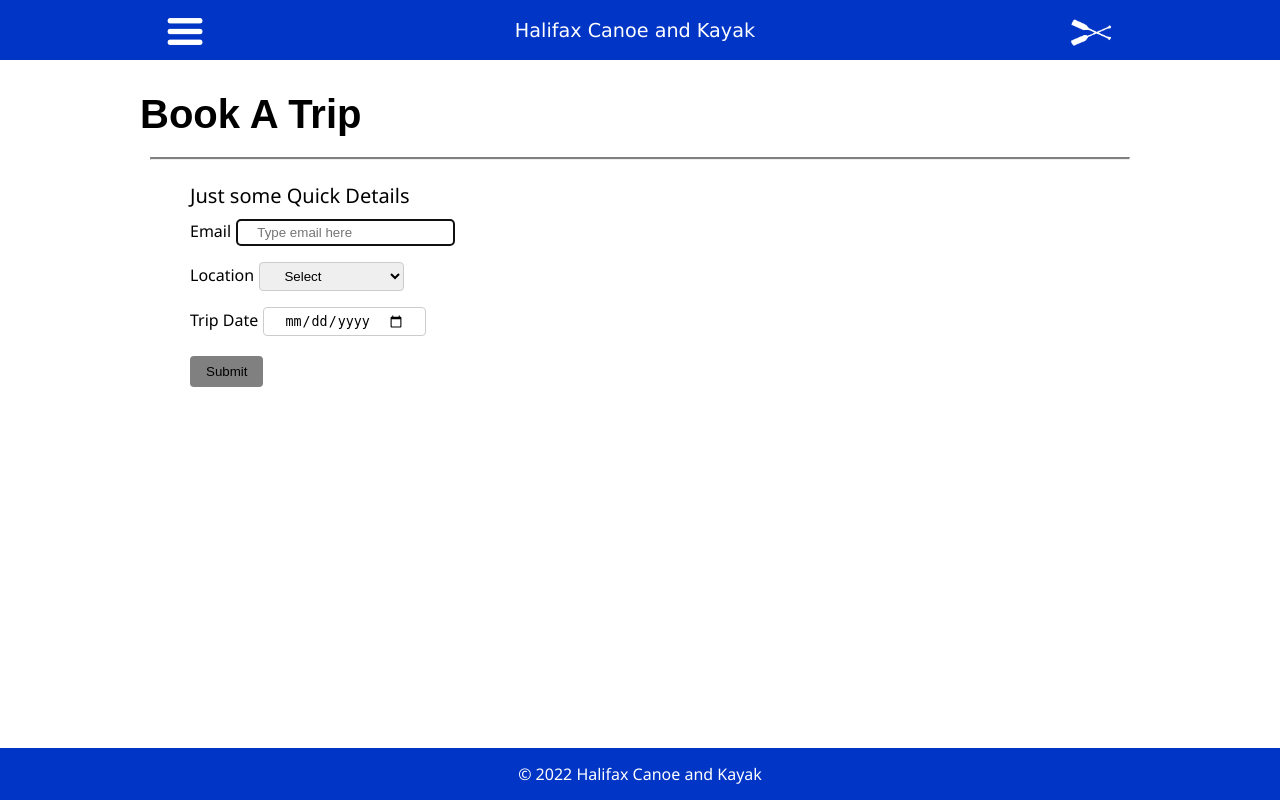
After one commit to Munanoorali/Skills-For-Hire-Canoe-Project, a PHP site: page /book.php in a window 1280 px wide. The commit adds this page. Run offline with PHP 8.4, Linux system fonts and the light colour scheme.

Commit message:
project part2

```diff
--- /dev/null
+++ b/book.php
@@ -0,0 +1,61 @@
+<?php
+    include 'header.php';
+    ?>
+
+<?php
+    include 'nav.php';
+    ?>
+
+<?php
+    include 'connection.php';
+    ?>
+<div class="wrapper">
+    <main class="main">
+    <aside></aside>
+        <article>
+            <header>
+            <div class= "content-header">
+                <h1>Book A Trip</h1>
+                <hr>
+            </div>
+            </header>
+
+
+        <!--Section Blocks-->
+            <section>
+
+                <div class="section-content">
+                <h2 style ="font-weight:400">Just some Quick Details</h2>
+
+               <!---------------------Form------------------------>
+                    <form action="thank-you.php" method="get">
+                        <label for="email">Email</label>
+                        <input type="text" id ="email" name="email" autofocus placeholder="Type email here" required>
+                        <br>
+
+                        <label for="locations">Location</label>
+                        <select id="locations" name="locations" required>
+                               <option value="" >Select</option>
+                               <option value="Clarenville NL">Clarenville NL</option>
+                               <option value="Valley NS">Valley NS</option>
+                        </select>
+                        <br>
+
+                        <label for="tripDate">Trip Date</label>
+                        <input type="date" id="tripDate" name="tripDate" required >
+                        <br>
+
+                        <input type="submit" name="Submit">
+
+
+                    </form>
+                </div>
+
+            </section>
+            </article>
+</main>
+</div>
+
+<?php
+    include 'footer.php';
+    ?>
--- /dev/null
+++ b/connection.php
@@ -0,0 +1,11 @@
+
+<!--Script using jQuery-->
+<script>
+
+$(document).ready(function () {
+    $("#hamNavBtn").click(function () {
+        $("#navMenu").toggle();
+    });
+});
+
+</script>
--- /dev/null
+++ b/footer.php
@@ -0,0 +1,7 @@
+<!--Footer-->
+<footer>
+<p>&copy; 2022 Halifax Canoe and Kayak</p>
+</footer>
+</body>
+
+</html>
--- /dev/null
+++ b/header.php
@@ -0,0 +1,13 @@
+<!DOCTYPE html>
+<html lang="en">
+
+<head>
+    <meta charset="utf-8">
+    <meta name='viewport' content='width=device-width, initial-scale=1'>
+    <link rel='stylesheet' type='text/css' media='screen' href='styles.css'>
+    <title>Halifax Canoe and Kayak</title>
+    <script src="https://ajax.googleapis.com/ajax/libs/jquery/3.6.0/jquery.min.js"></script>
+
+</head>
+
+<body>
--- /dev/null
+++ b/nav.php
@@ -0,0 +1,25 @@
+<header>
+<nav class="flex-container">
+
+            <div class="navrow dropdown">
+                <button type="button" class="hamburgerbtn" id="hamNavBtn">
+                    <img src="images/hamburger.png" alt="hamburger icon" width="40px" height="43px" />
+                </button>
+                <div id="navMenu">
+                    <a href="index.php">Home</a>
+                    <a href="book.php">Book Trip</a>
+                    <a href="#">Admin Log</a>
+                </div>
+            </div>
+
+            <div class="navrow">
+                <h1>Halifax Canoe and Kayak</h1>
+            </div>
+
+            <div class="navrow">
+                <button type="button" class="paddlebtn">
+                    <img src="images/paddle-white.png" alt="" width="50 px" height="45 px" />
+                </button>
+            </div>
+        </nav>
+</header>
--- a/styles.css
+++ b/styles.css
@@ -10,15 +10,19 @@
 body {
 
     background-color: white;
-    font-family: 'Segoe UI', Tahoma, Geneva, Verdana, sans - serif;
+    font-family: 'Segoe UI', Tahoma, Geneva, Verdana, sans-serif;
     margin-left: auto;
     margin-right: auto;
+    display: flex;
+    flex-direction: column;
+    min-height:100vh;
 }
 
 nav {
     background-color: #0035c5;
     font-family: Verdana, Geneva, Tahoma, sans-serif;
 }
+
 main {
     display: block;
     /**    background-color:bisque;**/
@@ -30,11 +34,24 @@
     text-align: center;
     width: 70%;
 }
+footer{
+    padding:15px;
+    background:#0035c5;
+    text-align: center;
+    color:#fff;
+  }
+
+.wrapper{
+    flex:auto;
+  }
+
+/**********************************Navigation bar styles***********************/
+
 .flex-container {
     display: flex;
     flex-wrap: wrap;
-    width:100%;
-    height:60px;
+    width: 100%;
+    height: 60px;
 
 }
 
@@ -48,16 +65,17 @@
     /**padding-left: 0;**/
 
 }
+
 .hamburgerbtn {
     border: none;
-    background-color:#0035c5;
+    background-color: #0035c5;
     padding-right: 10px;
     padding-left: 10px;
     padding-top: 10px;
     margin-left: 10px;
 }
 
-.paddlebtn{
+.paddlebtn {
     border: none;
     background-color: #0035c5;
     padding-right: 10px;
@@ -69,7 +87,7 @@
 .navrow h1 {
     font-size: 1.2em;
     color: white;
-    font-weight:400;
+    font-weight: 400;
     padding-left: 10px;
     padding-right: 10px;
 }
@@ -78,6 +96,7 @@
     position: relative;
     display: inline-block;
 }
+
 #navMenu {
     display: none;
     position: absolute;
@@ -101,17 +120,7 @@
     display: block;
 }
 
-
-
-.article-content {
-    display: flex;
-    flex-direction: column;
-    margin-left: auto;
-    margin-right: auto;
-    text-align: center;
-    /**background-color: deeppink;**/
-    width: 100%;
-}
+/******************************Main Image Styles******************************/
 .box {
     position: relative;
     display: inline-block;
@@ -133,22 +142,70 @@
     width: 60%;
     /* Set the width of the positioned div */
 }
+
 .banner1 {
     /** border: 5px solid yellow;**/
     width: 90%;
     margin: auto;
 }
-.content-header >h1{
+/**************************   Main Title Styles   ******************************/
+.content-header {
+    padding-top: 2px;
+    padding-bottom: 2px;
+}
+
+.content-header>h1 {
+    font-family: Arial, Helvetica, sans-serif;
     font-size: 2.5rem;
-    color:black;
-    font-weight:bold;
+    color: black;
+    font-weight: bold;
     text-align: left;
+    padding-top: 30px;
+    padding-bottom: 10px;
+}
 
+.content-header>hr {
+    border-top: 2px solid gray;
+    margin: 10px 10px;
 }
-.content-header>hr{
-    border-top: 2px solid grey;
-    margin:10px 10px;
+
+
+/*****************************  Form Styles *************************/
+
+label {
+    padding-top: 8px 1px;
 }
+
+
+input[type=text],
+[type=date],
+select {
+    /**color: aquamarine;**/
+    padding: 5px 20px;
+    margin: 8px 1px;
+    display: inline-block;
+    border: 1px solid #ccc;
+    border-radius: 4px;
+    box-sizing: border-box;
+}
+
+
+input[type=submit] {
+    background-color: grey;
+    color: black;
+    padding: 8px 16px;
+    margin: 12px 0;
+    border: none;
+    border-radius: 4px;
+    cursor: pointer;
+}
+
+input[type=submit]:hover {
+    background-color: #0035c5;
+    color: white;
+}
+
+/*********************Section styles*********************/
 .section-content {
     display: flex;
     flex-direction: column;
@@ -164,49 +221,41 @@
 
 
 }
-.section-content h1{
+
+.section-content h1 {
     font-size: 1.5rem;
-    color:green;
+    color: green;
     text-decoration: underline;
     padding-top: 10px;
     padding-bottom: 10px;
 
 }
-.section-content h2{
+
+.section-content h2 {
     font-size: 1.25rem;
     padding-top: 10px;
     padding-bottom: 2px;
 
 }
-p{
-font-size: 1.125rem;
-padding-top: 2px;
-padding-bottom: 10px;
-}
 
 
-
-
-
-
-
-
-
-
+/***Media Screens***/
 @media screen and (max-width: 1000px) {
 
 
 
     .main {
 
-        width:100%;
+        width: 100%;
         /**background: brown;**/
     }
-   .banner1{
+
+    .banner1 {
         display: flex;
         width: 100%;
     }
-    .flex-container{
+
+    .flex-container {
         width: 100%;
     }
 
@@ -215,7 +264,7 @@ padding-bottom: 10px;
 
 @media screen and (min-width: 1000px) and (max-width: 1400px) {
     /** body {
-        /**background: purple;
+        background: purple;
     }**/
 
     main {
@@ -228,7 +277,7 @@ padding-bottom: 10px;
 
 @media screen and (min-width: 1400px) {
     /**body {
-       /** background: green;
+        background: green;
     }**/
 
     main {
@@ -236,7 +285,8 @@ padding-bottom: 10px;
         width: 1000px;
     }
 
-.content-header>hr{
+    .content-header>hr {
         display: none;
     }
+
 }
```
Also changed, not shown: index.html (deleted, +0 -117 lines), index.php (added, +79 -0 lines), thank-you.php (added, +48 -0 lines). Lines whose indentation alone changed are shown as unchanged.
